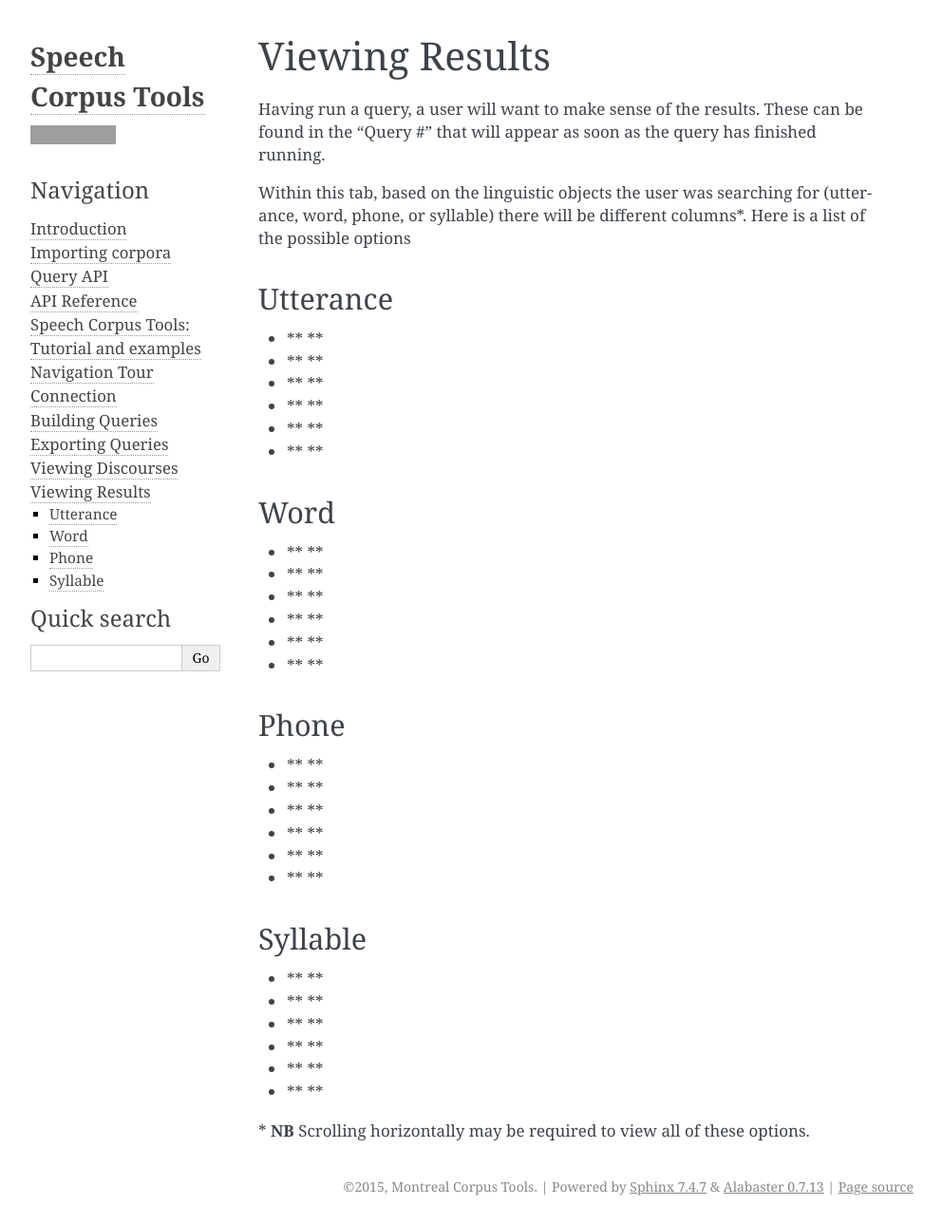
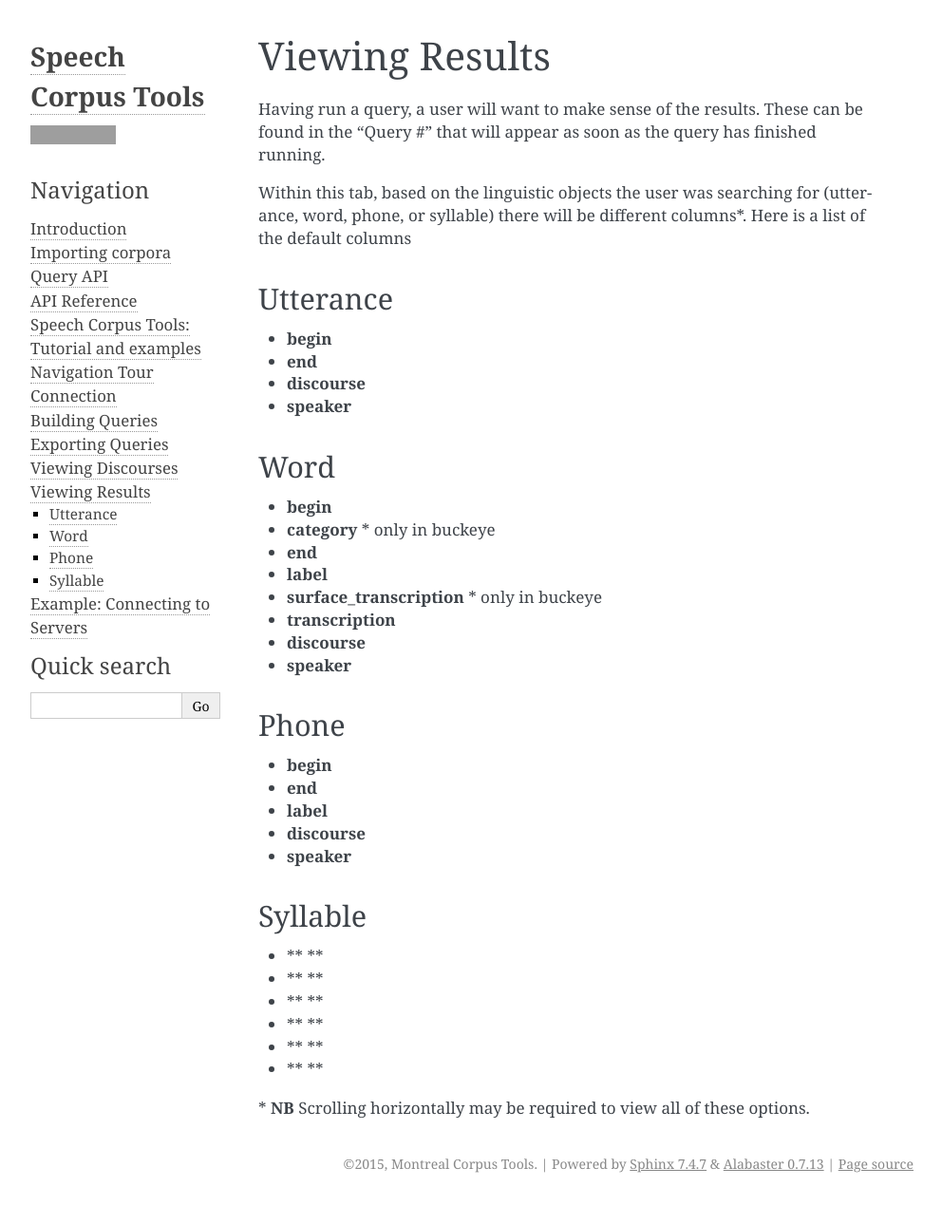
Before and after one commit to MontrealCorpusTools/speechcorpustools, a Sphinx documentation site: the page built from docs/source/additional/viewingresults.rst, in a window 1280 px wide. Shown: the whole page at 95% size, without its empty margins (148-1140 px from the left). Built offline with Sphinx 7.4.7, drawn with Linux system fonts in a browser that asks for light colours; pages that are not in the unit, such as notebooks, are missing from menus; after the commit the page ends 1265 px from its top, so only the background shows below that; grey boxes are pictures that could not be loaded.

Commit message:
adding links/pics

```diff
--- a/docs/source/additional/connecting.rst
+++ b/docs/source/additional/connecting.rst
@@ -3,6 +3,8 @@
 **********
 Connection
 **********
+
+To see an example connection, go to `Connection example <>`_
 
 In the connection tab, there are various features.
 	.. image:: connection.png
--- a/docs/source/additional/viewingdiscourses.rst
+++ b/docs/source/additional/viewingdiscourses.rst
@@ -36,8 +36,7 @@ Pitch and formants will only become available by first selecting "Analyze acoust
 		:align: center
 		:alt: Image cannot be displayed in your browser
 
-or by double-clicking on a result from a query in the "Query \#" tab\*. (This will allow you to see detailed information in the `Details <>`_ tab)
-
+or by double-clicking on a result from a query in the "Query \#" tab\*.
 	.. image:: querynum.png
 		:width: 650px
 		:height: 263px
--- a/docs/source/additional/viewingresults.rst
+++ b/docs/source/additional/viewingresults.rst
@@ -15,36 +15,36 @@ Having run a query, a user will want to make sense of the results. These can be
 
 
 Within this tab, based on the linguistic objects the user was searching for (utterance, word, phone, or syllable) there will be different columns\*.
-Here is a list of the possible options
+Here is a list of the default columns
 
 Utterance
 #########
-* ** **
-* ** **
-* ** **
-* ** **
-* ** **
-* ** **
+* **begin**
+* **end**
+* **discourse**
+* **speaker**
+
 
 Word
 ####
-* ** **
-* ** **
-* ** **
-* ** **
-* ** **
-* ** **
+* **begin**
+* **category** \* only in buckeye
+* **end**
+* **label**
+* **surface_transcription** \* only in buckeye
+* **transcription**
+* **discourse**
+* **speaker**
 
 
 
 Phone
 #####
-* ** **
-* ** **
-* ** **
-* ** **
-* ** **
-* ** **
+* **begin**
+* **end**
+* **label**
+* **discourse**
+* **speaker**
 
 
 
--- a/docs/source/index.rst
+++ b/docs/source/index.rst
@@ -24,6 +24,7 @@ Contents:
    additional/exporting.rst
    additional/viewingdiscourses.rst
    additional/viewingresults.rst
+   additional/exconnecting.rst
 
 
 Indices and tables
```
Also changed, not shown: docs/source/additional/buildingqueries.rst (+14 -7 lines), docs/source/additional/tour.rst (+20 -2 lines), docs/source/additional/help.png (added).
